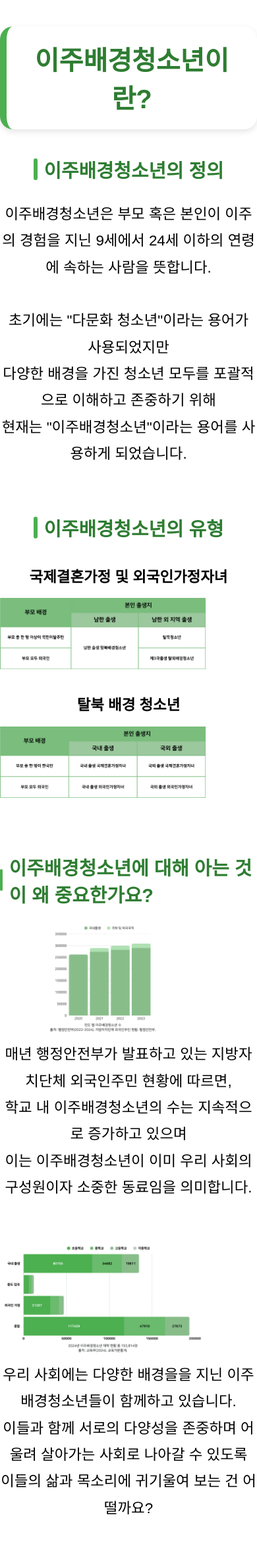
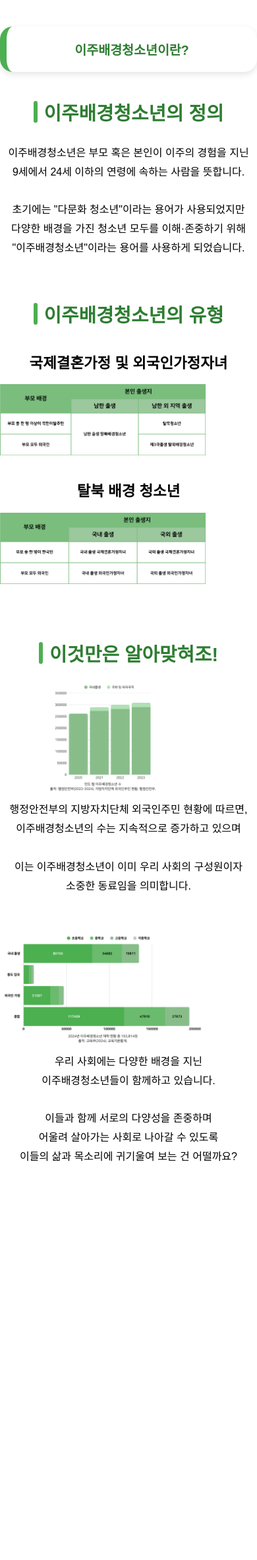
Before and after one commit to rlozll/immigrantyouth, a Django app: template templates/main/index.html in a window 390 px wide. Shown: the whole page at 66% size. After the commit the page ends 1760 px from the top, so only its background shows below. Run offline with Django 4.2, Linux system fonts and the light colour scheme; the template is opened without the code that fills it, so the values that code supplies are empty; parts of the project's set-up code (start-up, migrations or seed data) failed here and were passed over.

Commit message:
250528 mobile optimization

```diff
--- a/templates/main/card_news.html
+++ b/templates/main/card_news.html
@@ -47,9 +47,9 @@
     <section style="background-color: #f5fdf7; padding: 60px 0;">
         <div class="container my-5 justify-content-center">
             <div class="container text-center mt-5">
-                <div style="background-color: white; border-left: 10px solid #4CAF50; border-radius: 20px; padding: 20px 30px;
+                <div style="background-color: white; border-left: 10px solid #4CAF50; border-radius: 20px; padding: 20px;
                     box-shadow: 0 4px 10px rgba(0, 0, 0, 0.1); margin: 40px 0; text-align: center;">
-                    <span style="font-size: 2.5rem; font-weight: bold; color: #2E7D32; font-family: 'Pretendard', sans-serif;">
+                    <span style="display: inline-block; white-space: nowrap; max-width: 100%; font-size: 5vw; font-weight: bold; color: #2E7D32; font-family: 'Pretendard', sans-serif;">
                         우리가 진행한 활동들을 소개합니다!
                     </span>
                 </div>
--- a/templates/main/index.html
+++ b/templates/main/index.html
@@ -13,7 +13,7 @@
 
     <div style="background-color: white; border-left: 10px solid #4CAF50; border-radius: 20px; padding: 20px 30px;
       box-shadow: 0 4px 10px rgba(0, 0, 0, 0.1); margin: 40px 0; text-align: center;">
-      <span style="font-size: 2.5rem; font-weight: bold; color: #2E7D32; font-family: 'Pretendard', sans-serif;">
+      <span style="display: inline-block; white-space: nowrap; max-width: 100%; font-size: 5vw; font-weight: bold; color: #2E7D32; font-family: 'Pretendard', sans-serif;">
         이주배경청소년이란?
       </span>
     </div>
@@ -23,24 +23,13 @@
      <span>이주배경청소년의 정의</span>
     </div><br>
 
-      <p style="max-width: 100%; width: 100%; height: auto; font-size: 1.4rem; line-height: 1.8; color: #000000; font-weight: 400; margin-top: 10px; text-align: center;">
-        이주배경청소년은 부모 혹은 본인이 이주의 경험을 지닌 9세에서 24세 이하의 연령에 속하는 사람을 뜻합니다.<br><br>
+      <p style="max-width: 100%; width: 100%; height: auto; font-size: clamp(1rem, 4vw, 1.4rem);; line-height: 1.8; color: #000000; font-weight: 400; margin-top: 10px; text-align: center;">
+        이주배경청소년은 부모 혹은 본인이 이주의 경험을 지닌<br>
+        9세에서 24세 이하의 연령에 속하는 사람을 뜻합니다.<br><br>
         초기에는 "다문화 청소년"이라는 용어가 사용되었지만<br>
-        다양한 배경을 가진 청소년 모두를 포괄적으로 이해하고 존중하기 위해<br>
-        현재는 "이주배경청소년"이라는 용어를 사용하게 되었습니다.
+        다양한 배경을 가진 청소년 모두를 이해·존중하기 위해<br>
+        "이주배경청소년"이라는 용어를 사용하게 되었습니다.
       </p><br>
-
-    <!-- <div style="display: flex; justify-content: center; align-items: center; gap: 10px; margin-top: 30px; font-weight: 600; font-size: 1.8rem; color: #2E7D32;">
-    <div style="width: 6px; height: 33px; background-color: #4CAF50; border-radius: 3px;"></div>
-     <span>이주배경청소년의 법적 개념</span>
-    </div>
-
-      <p style="font-size: 1.1rem; line-height: 1.8; color: #000000; font-weight: 400; margin-top: 10px; text-align: center;">
-
-        이주배경청소년은 청소년복지지원법 제18조에 정의되어 있습니다. <br>
-        이 법에서는 다문화가족지원법 제2조 제1호에 따른 다문화가족의 청소년과
-        그 밖에 국내로 이주하여 사회 적응 및 학업 수행에 어려움을 겪는 청소년을 이주배경청소년으로 설명하고 있습니다.
-      </p><br><br> -->
 
     <div style="display: flex; justify-content: center; align-items: center; gap: 10px; margin-top: 30px; font-weight: 600; font-size: 1.8rem; color: #2E7D32;">
     <div style="width: 6px; height: 33px; background-color: #4CAF50; border-radius: 3px;"></div>
@@ -56,35 +45,27 @@
       <img class="img-fluid d-block mx-auto" style="display: flex; max-width: 80%; width: 100%; height: auto; border-radius: 0" src="{% static 'images/info2.png'%}" alt="이주배경 청소년 유형2" style="max-width: 100%; height: auto; border-radius: 8px; margin-bottom: 1rem;" />
       <br><br><br>
     </div>
-    <!-- <div style="display: flex; justify-content: center; align-items: center; gap: 10px; margin-top: 30px; font-weight: 600; font-size: 1.8rem; color: #2E7D32;">
-    <div style="width: 6px; height: 33px; background-color: #4CAF50; border-radius: 3px;"></div>
-     <span>이들이 겪는 어려움</span>
-    </div><br>
 
-      <ul>
-        <li>이주배경청소년에 대한 인식 부족으로 인한 편견</li>
-        <li>정서적 고립과 소외감으로 인한 우울</li>
-        <li>문화 및 언어 차이로 인한 장벽</li>
-      </ul><br><br> -->
 
     <div style="display: flex; justify-content: center; align-items: center; gap: 10px; margin-top: 30px; font-weight: 600; font-size: 1.8rem; color: #2E7D32;">
     <div style="width: 6px; height: 33px; background-color: #4CAF50; border-radius: 3px;"></div>
-     <span>이주배경청소년에 대해 아는 것이 왜 중요한가요?</span>
+     <span>이것만은 알아맞혀조!</span>
     </div><br>
 
     <div style="text-align: center;">
       <img class="img-fluid d-block mx-auto" style="display: flex; max-width: 80%; width: 100%; height: auto; border-radius: 0" src="{% static 'images/graph1-2.png'%}" alt="2024 다문화 가정 재학 현황" style="max-width: 100%; height: auto; border-radius: 8px; margin-bottom: 1rem;" />
-      <p style="max-width: 100%; width: 100%; height: auto; font-size: 1.4rem; line-height: 1.8; color: #000000; font-weight: 400; margin-top: 10px; text-align: center;">
-        매년 행정안전부가 발표하고 있는 지방자치단체 외국인주민 현황에 따르면,<br>
-        학교 내 이주배경청소년의 수는 지속적으로 증가하고 있으며<br>
-        이는 이주배경청소년이 이미 우리 사회의 구성원이자 소중한 동료임을 의미합니다.
+      <p style="max-width: 100%; width: 100%; height: auto; font-size: clamp(1rem, 4vw, 1.4rem);; line-height: 1.8; color: #000000; font-weight: 400; margin-top: 10px; text-align: center;">
+        행정안전부의 지방자치단체 외국인주민 현황에 따르면,<br>
+        이주배경청소년의 수는 지속적으로 증가하고 있으며<br><br>
+        이는 이주배경청소년이 이미 우리 사회의 구성원이자<br>
+        소중한 동료임을 의미합니다.
       </p><br><br>
 
 
       <img class="img-fluid d-block mx-auto" style="display: flex; max-width: 80%; width: 100%; height: auto; border-radius: 0" src="{% static 'images/graph2.png'%}" alt="연도별 다문화 가정 학생 수" style="max-width: 100%; height: auto; border-radius: 8px; margin-bottom: 1rem;" />
-      <p style="max-width: 100%; width: 100%; height: auto; font-size: 1.4rem; line-height: 1.8; color: #000000; font-weight: 400; margin-top: 10px; text-align: center;">
-        우리 사회에는 다양한 배경을을 지닌 이주배경청소년들이 함께하고 있습니다.<br>
-        이들과 함께 서로의 다양성을 존중하며 어울려 살아가는 사회로 나아갈 수 있도록<br>
+      <p style="max-width: 100%; width: 100%; height: auto; font-size: clamp(1rem, 4vw, 1.4rem);; line-height: 1.8; color: #000000; font-weight: 400; margin-top: 10px; text-align: center;">
+        우리 사회에는 다양한 배경을 지닌<br>이주배경청소년들이 함께하고 있습니다.<br><br>
+        이들과 함께 서로의 다양성을 존중하며<br>어울려 살아가는 사회로 나아갈 수 있도록<br>
         이들의 삶과 목소리에 귀기울여 보는 건 어떨까요?
       </p><br><br>
     </div>
```
Also changed, not shown: templates/base.html (+12 -1 lines), templates/footer.html (+4 -4 lines).
